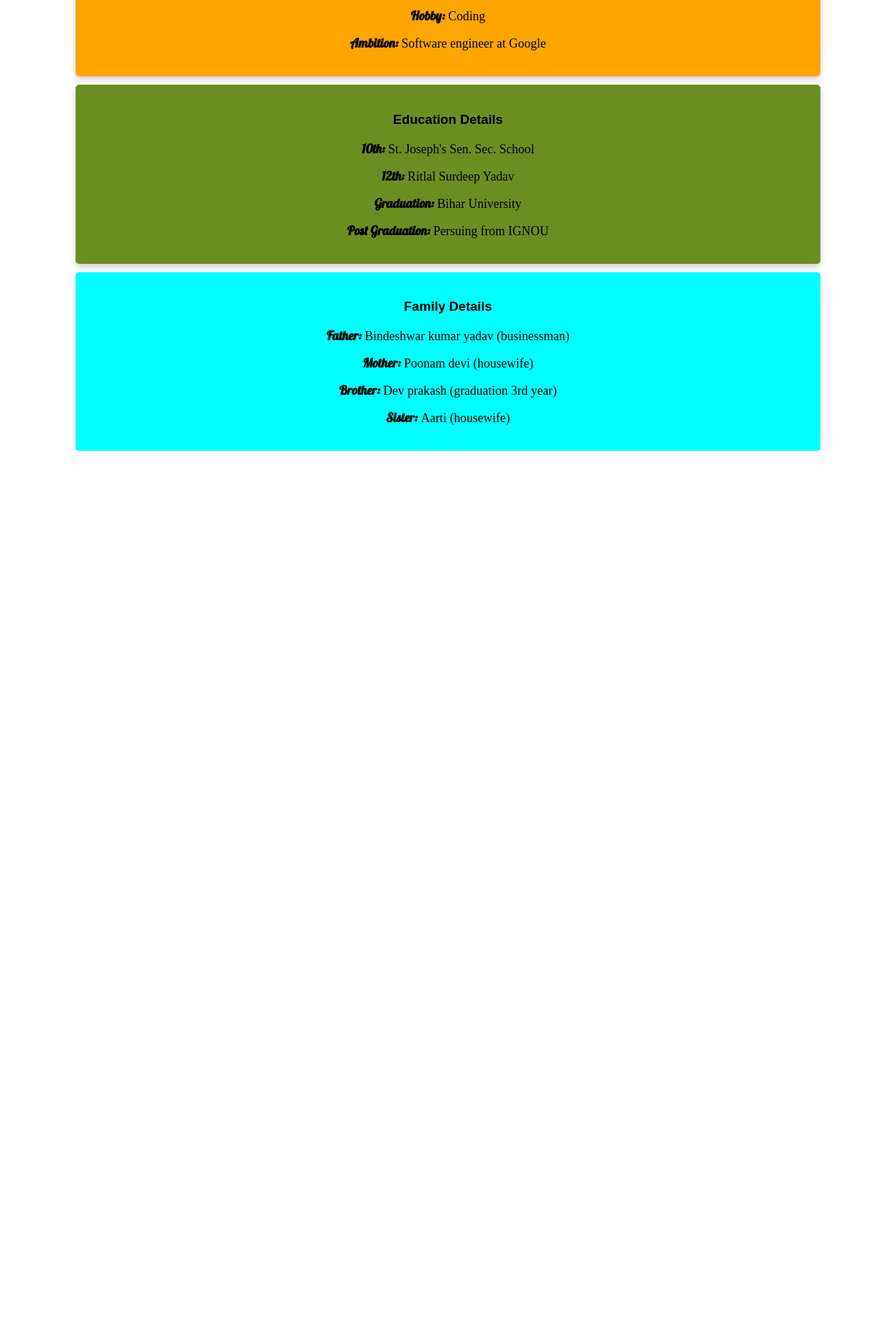
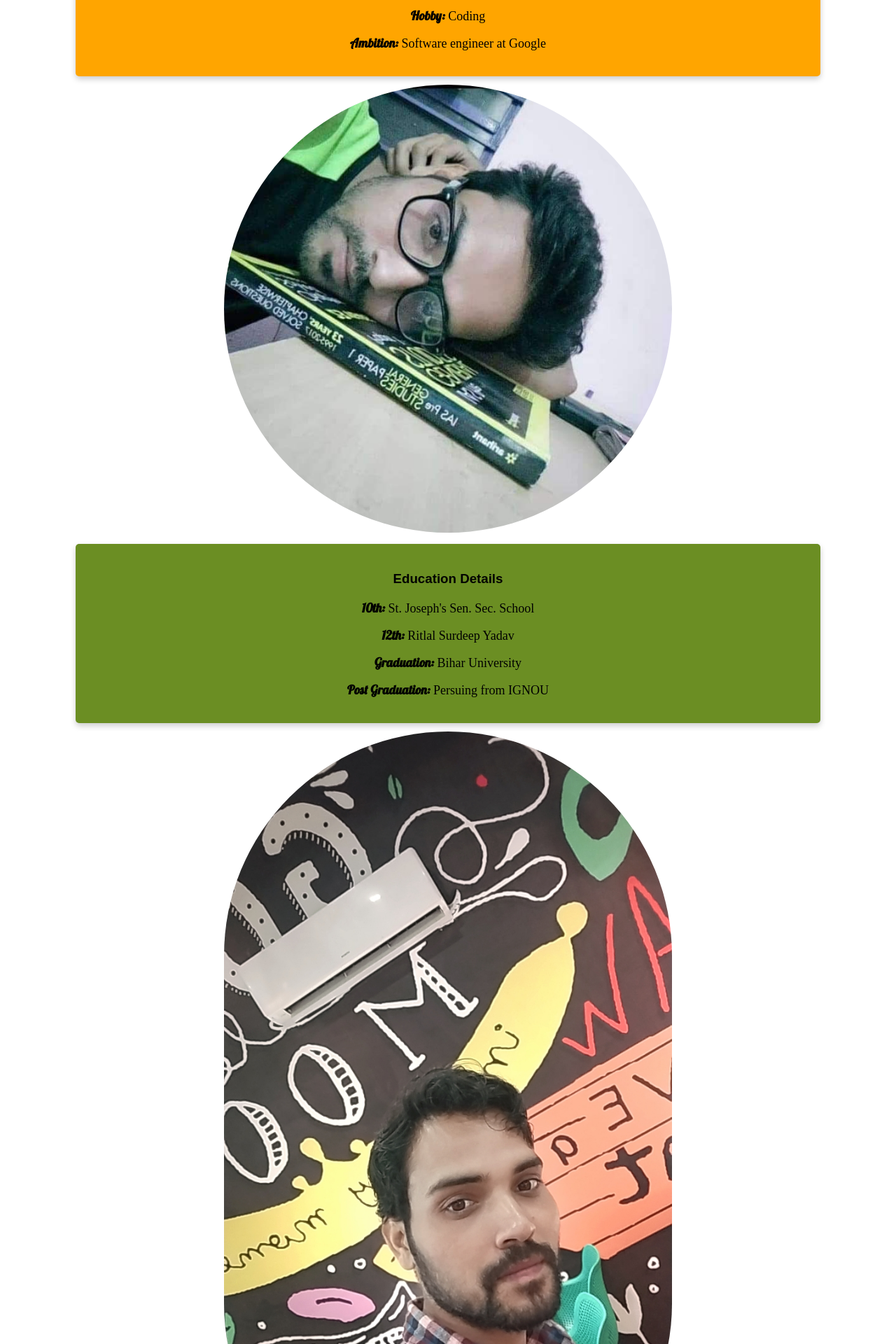
Before and after one commit to bawa-hub/resume, a React (Create React App) app: page / in a window 1280 px wide. Shown: the part 500-2420 px from the top of the page at 70% size. Before the commit the page ends 1144 px from the top, so only its background shows below. Built offline with nearby package versions, Linux system fonts and the light colour scheme.

Commit message:
added photos

```diff
--- a/src/App.css
+++ b/src/App.css
@@ -52,6 +52,18 @@
   box-shadow: 0 8px 16px 0 rgba(0,0,0,0.2);
 }
 
+.profilePic {
+  width: 50%;
+  margin: auto;
+  margin-top: 12px;
+  border-radius: 999px;
+}
+
+.profilePic img {
+  width: 100%;
+  height: 100%;
+  border-radius: 999px;
+}
 h3 {
   font-family: Arial, Helvetica, sans-serif;
 }
--- a/src/App.js
+++ b/src/App.js
@@ -45,6 +45,9 @@ function App() {
           <span className="answer">Software engineer at Google</span>
         </p>
       </div>
+      <div className="profilePic">
+        <img src="bawa.jpeg" />
+      </div>
       <div className="card educationDetails">
         <h3>Education Details</h3>
         <p>
@@ -63,6 +66,9 @@ function App() {
           <span className="question">Post Graduation:</span>{" "}
           <span className="answer">Persuing from IGNOU</span>
         </p>
+      </div>
+      <div className="profilePic">
+        <img src="bawa1.jpeg" />
       </div>
       <div className="card familyDetails">
         <h3>Family Details</h3>
```
Also changed, not shown: public/bawa.jpeg (added), public/bawa1.jpeg (added).
